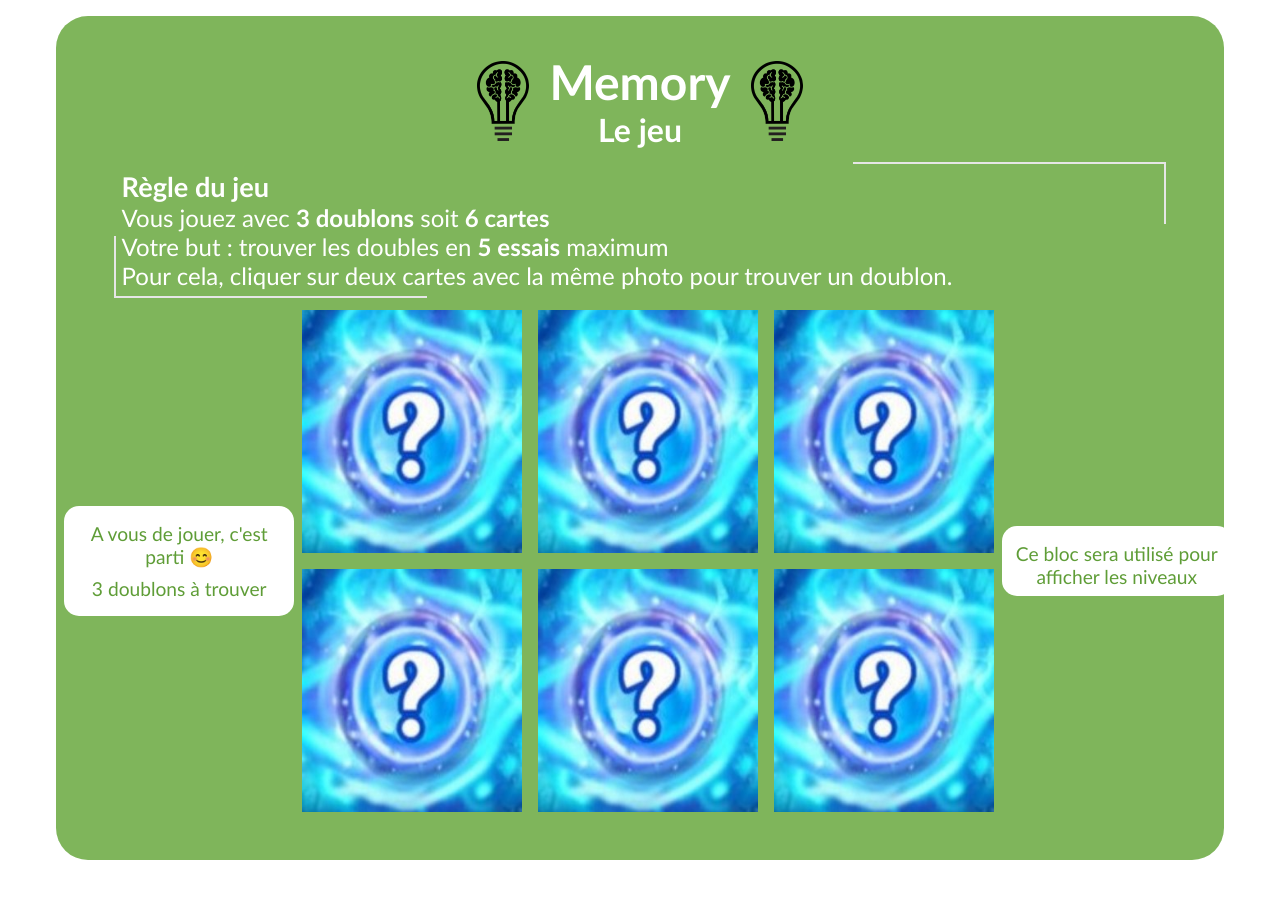
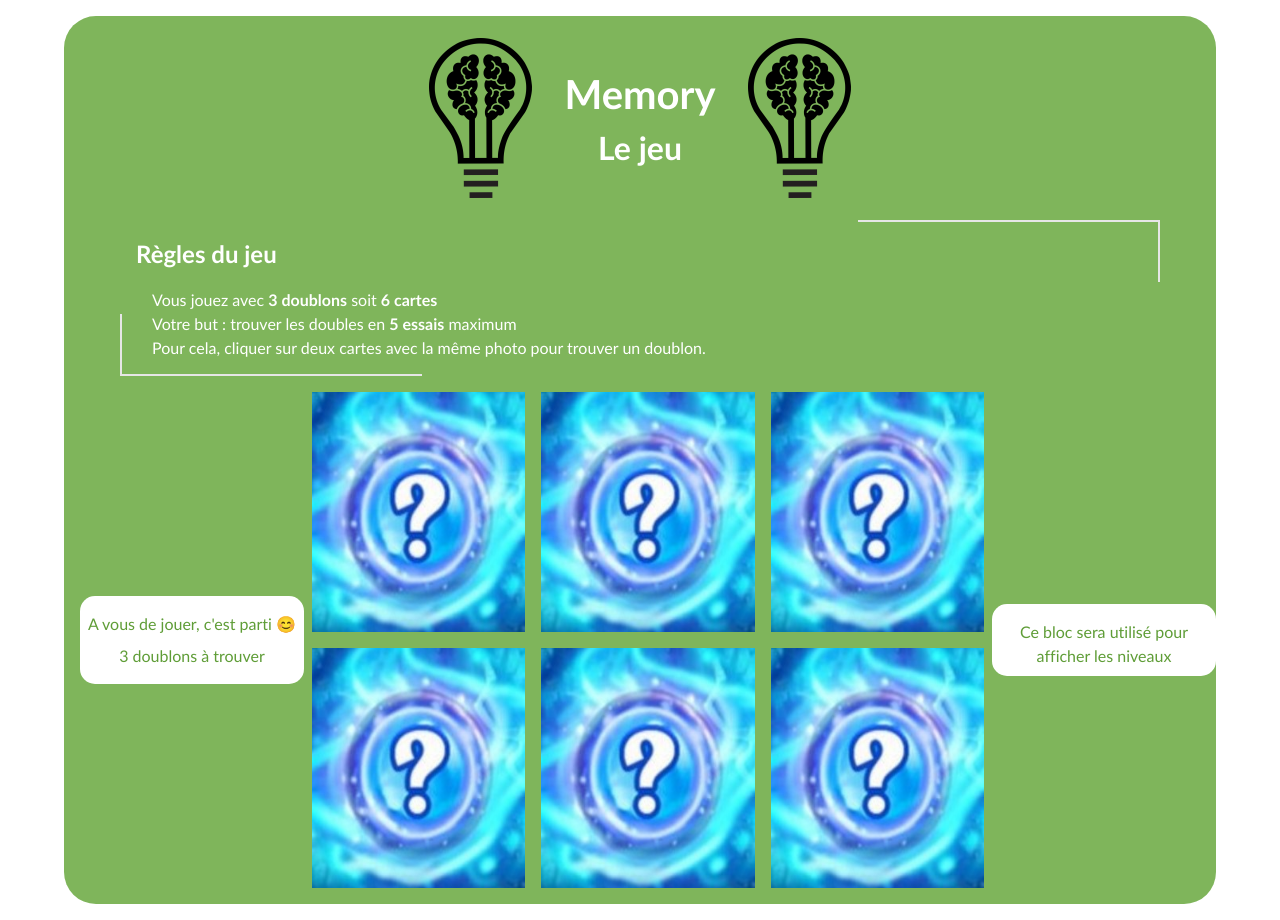
Before and after one commit to AntoineDeveloppeur/memory_working_repo, a website with bundled scripts: page jeu.html in a window 1280 px wide. Before the commit the page ends 876 px from the top, so only its background shows below. Built offline with nearby package versions, Linux system fonts and the light colour scheme.

Commit message:
Revue de toutes les tailles de polices, margin et padding avec rem. Résultat vérifié seulement sur jeu.html

```diff
--- a/jeu.html
+++ b/jeu.html
@@ -23,7 +23,7 @@
                 <img src="images/logo.png" class="logo-et-nom-du-jeu__logo">
             </div>
             <div class="regle-du-jeu">
-                <h2 class="regle-du-jeu__titre">Règle du jeu</h2>
+                <h2 class="regle-du-jeu__titre">Règles du jeu</h2>
                 <p class="regle-du-jeu__enonce">Vous jouez avec <strong>3 doublons</strong> soit <strong>6 cartes</strong></br>
                 Votre but : trouver les doubles en <strong>5 essais</strong> maximum</br>
                 Pour cela, cliquer sur deux cartes avec la même photo pour trouver un doublon.
--- a/style/index.scss
+++ b/style/index.scss
@@ -50,10 +50,14 @@
 }
 /* fin du copier coller design des bouttons*/
 
+.boutton {
+    font-size: 2rem;
+}
+
 .zoneCentrale {
     background-color: vars.$color-3;
     border-radius: 3em;
-    box-shadow: 0 0 14px rgba(0, 0, 0, 0.3);
+    box-shadow: 0 0 1rem rgba(0, 0, 0, 0.3);
     position: absolute;
     top: 50%;
     left: 50%;
@@ -66,7 +70,7 @@
     /* Position des cartes dans la zone */
     display: grid;
     justify-content: center;
-    gap: 0.3rem;
+    gap: 0.5rem;
 }
 .grid1 {
     grid-row: 1/8;
@@ -109,7 +113,7 @@
 }
 #popUpOption h2 {
     font-size: 2rem;
-    margin: 10px;
+    margin: 1rem;
 }
 #carroussel {
     display: flex;
@@ -131,13 +135,13 @@
     align-items: center;
     /* La valeur de width correspond à la largeur des images des cartes */
     width: 286px;
-    gap: 50px;
+    gap: 3rem;
 }
 
 /* Bouttons de défilements du carroussel animés */
 .fleche {
-    width: 50px;
-    margin: 20px;
+    width: 3rem;
+    margin: 1rem;
     z-index: 2;
     opacity: 0.5;
     transition: opacity 0.5s ease;
@@ -157,7 +161,7 @@
     transition: opacity 0.5s ease;
 }
 #container button {
-    margin: 10px;
+    margin: 1rem;
 }
 .etoile {
     height: 100%;
--- a/style/jeu.scss
+++ b/style/jeu.scss
@@ -3,7 +3,7 @@
 main {
     background-color: vars.$color-3;
     border-radius: 2rem;
-    padding: 1rem 0.5rem 3rem 0.5rem;
+    padding: 1rem 1rem 1rem 1rem;
     margin: 1rem;
     height: auto;
     width: 90vw;
@@ -11,26 +11,25 @@ main {
 }
 .regle-du-jeu {
     position: relative;
+    width: auto;
     max-width: 90%;
+    margin-top: 2rem;
+    margin-bottom: 2rem;
     margin-left: auto;
     margin-right: auto;
-    margin-bottom: 20px;
     z-index: 2;
     background: vars.$color-3;
     &__titre {
-        font-size: 1.7rem;
         z-index: 4;
     }
     &__enonce {
-        font-size: 1.5rem;
-        margin: 0px;
         padding: 0;
     }
     ::before {
         content: '';
         position: absolute;
-        right: -0.5rem;
-        top: -0.5rem;
+        right: -1rem;
+        top: -1rem;
         height: 50%;
         width: 30%;
         z-index: 1;
@@ -40,14 +39,18 @@ main {
     ::after {
         content: '';
         position: absolute;
-        left: -0.5rem;
-        bottom: -0.5rem;
+        left: -1rem;
+        bottom: -1rem;
         height: 50%;
         width: 30%;
         z-index: 1;
         border-bottom: 2px solid darken(vars.$color-main, 10);
         border-left: 2px solid darken(vars.$color-main, 10);
     }
+}
+
+h1 strong {
+    font-size: 2.5rem;
 }
 
 /* Positionnement des cartes */
@@ -114,7 +117,6 @@ main {
             align-items: center;
             justify-content: center;
             color: vars.$color-4;
-            font-size: 1.2rem;
             text-align: center;
         }
     }
@@ -122,7 +124,6 @@ main {
 
 .droite {
     color: vars.$color-4;
-    font-size: 1.2rem;
     text-align: center;
 }
 
--- a/style/style.scss
+++ b/style/style.scss
@@ -1,15 +1,114 @@
 @use 'variables' as vars;
 
+/*
+*
+******CSS reset begins*****
+*
+*/
+
+/* Box sizing rules */
+*,
+*::before,
+*::after {
+    box-sizing: border-box;
+}
+
+/* Remove default padding */
+ul,
+ol {
+    padding: 0;
+}
+
+/* Remove default margin */
+body,
+h1,
+h2,
+h3,
+h4,
+p,
+ul,
+ol,
+li,
+figure,
+figcaption,
+blockquote,
+dl,
+dd {
+    margin: 0;
+}
+
+/* Set core body defaults */
+body {
+    min-height: 100vh;
+    scroll-behavior: smooth;
+    text-rendering: optimizeSpeed;
+    line-height: 1.5;
+    font-weight: 500;
+}
+
+/* Remove list styles on ul, ol elements with a class attribute */
+ul,
+ol {
+    list-style: none;
+}
+
+/* A elements that don't have a class get default styles */
+a {
+    text-decoration-skip-ink: auto;
+    text-decoration: none;
+}
+
+a:visited {
+    color: inherit;
+    text-decoration: none;
+}
+
+/* Make images easier to work with */
+img {
+    max-width: 100%;
+    display: block;
+}
+
+/* Natural flow and rhythm in articles by default */
+article > * + * {
+    margin-top: 1em;
+}
+
+/* Inherit fonts for inputs and buttons */
+input,
+button,
+textarea,
+select {
+    font: inherit;
+}
+
+/*
+*
+******CSS reset ends*****
+*
+*/
+
 /* Comportement par défaut */
+html {
+    font-size: 16px;
+}
+
 * {
     font-family: Calibri;
     color: vars.$color-main;
-    padding: 0rem;
-    margin: 0rem;
 }
 
-a {
-    text-decoration: none;
+h1 {
+    font-size: 2rem;
+}
+
+h2 {
+    font-size: 1.5rem;
+}
+
+p {
+    font-size: 1rem;
+    line-height: 1.5rem;
 }
 
 body {
@@ -27,27 +126,18 @@ body {
     justify-content: center;
     align-items: center;
     &__logo {
-        height: 80px;
+        height: 10rem;
     }
 }
 
 h1,
 p {
-    padding: 0.3rem;
+    padding: 1rem;
     margin: 1rem;
 }
 
 h1 {
     text-align: center;
-}
-
-h1 strong {
-    font-size: 3rem;
-}
-
-p,
-.boutton {
-    font-size: 2rem;
 }
 
 .boutton {
@@ -56,5 +146,5 @@ p,
     /* border-radius: 2rem; */
     padding: 0rem 2rem 0rem 2rem;
     text-decoration: none;
-    font-size: 1.6rem;
+    font-size: 2rem;
 }
```
Also changed, not shown: style/index.css, style/jeu.css, style/style.css, 3 other files.
